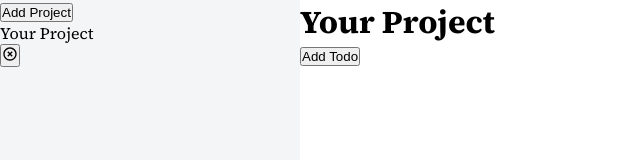
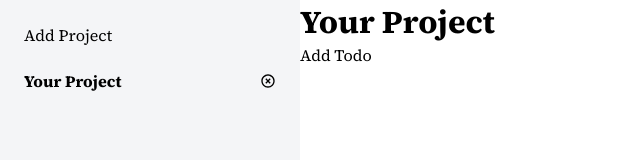
Before and after one commit to franciscotimoh/todo-list, a website built with webpack: page src/template.html in a window 1280 px wide. Shown: the whole page, without its empty margins (0-640 px from the left). Built offline with nearby package versions, Linux system fonts and the light colour scheme.

Commit message:
Complete sidebar CSS

```diff
--- a/src/renderer.js
+++ b/src/renderer.js
@@ -90,10 +90,15 @@ function initRenderer(projectList) {
 
         for (const project of projectList.getProjects()) {
             const sidebarItem = document.createElement("div");
+            sidebarItem.classList.add("sidebar-item");
 
             const projectName = document.createElement("div");
             projectName.textContent = project.name;
             projectName.addEventListener("click", handleSetActiveProject);
+            projectName.classList.add("sidebar-project-name");
+            if (project.id === projectList.getActiveProject().getProjectId()) {
+                projectName.classList.add("active-project");
+            }
 
             const removeProjectButton = document.createElement("button");
             removeProjectButton.type = "button";
--- a/src/styles.css
+++ b/src/styles.css
@@ -17,17 +17,49 @@ html, body {
 
 /* sidebar */
 #sidebar {
+    box-sizing: border-box;
     width: 300px;
     height: 100%;
     background-color: #F4F5F7;
+    padding: 1.5rem;
 }
 
 .sidebar-item {
     display: flex;
     justify-content: space-between;
+    margin-bottom: 0.25rem;
 }
 
 .icon {
     width: 1rem;
     height: auto;
 }
+
+button {
+    font-family: "Source Serif 4", serif, system-ui, -apple-system, BlinkMacSystemFont, 'Segoe UI', Roboto, Oxygen, Ubuntu, Cantarell, 'Open Sans', 'Helvetica Neue', sans-serif;
+    font-size: 1rem;
+    display: flex;
+    justify-content: center;
+    align-items: center;
+    cursor: pointer;
+    padding: 0.25 0rem;
+    background: none;
+    border: none;
+}
+
+button:hover {
+    filter: invert(54%) sepia(44%) saturate(4967%) hue-rotate(330deg) brightness(85%) contrast(103%);
+}
+
+.add-project {
+    margin-bottom: 1.5rem;
+}
+
+.sidebar-project-name:hover {
+    color: #DB4B3F;
+    cursor: pointer;
+}
+
+.active-project {
+    font-weight: bold;
+}
```
